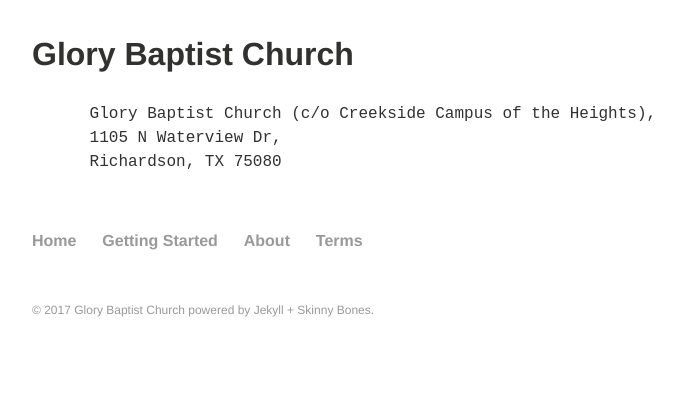
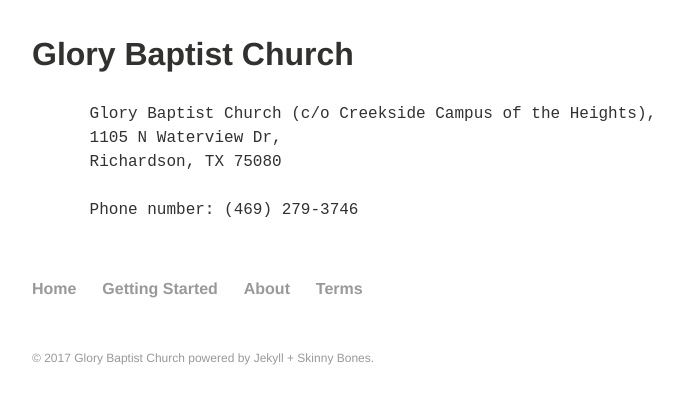
Before and after one commit to kimcheedfc/kimcheedfc.github.io, a Jekyll site: the page built from index.md, in a window 1280 px wide and 900 px high, scrolled down 1019 px, cut to the strip 456-860 px from the top of the window. Shown: the whole strip, without its empty margins (64-747 px from the left). Built offline with Jekyll 4.4.1, drawn with Linux system fonts in a browser that asks for light colours.

Commit message:
Add phone number

```diff
--- a/_includes/footer.html
+++ b/_includes/footer.html
@@ -8,6 +8,8 @@
       Glory Baptist Church (c/o Creekside Campus of the Heights),
       1105 N Waterview Dr,
       Richardson, TX 75080
+
+      Phone number: (469) 279-3746
     </pre>
   </div>
 	<nav role="navigation" class="menu bottom-menu">
```
